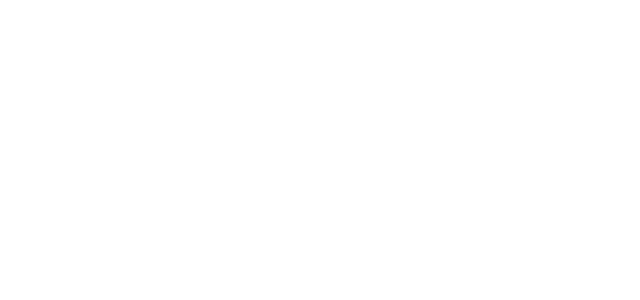
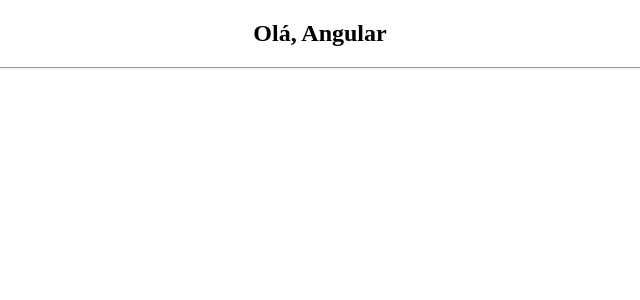
Before and after one commit to MatheusNakai/Linguagensdeprogramacao2, an Angular app in the folder projetos_angular/firs-app/: page / in a window 1280 px wide. Shown: the top 300 px of the page, without its empty margins (328-968 px from the left). Built offline with nearby package versions, Linux system fonts and the light colour scheme.

Commit message:
creating a css file to component

```diff
--- /dev/null
+++ b/projetos_angular/firs-app/src/app/ola-angular/ola-angular.component.css
@@ -0,0 +1,6 @@
+div{
+    width: 1280px;
+    margin:auto;
+    text-align: center;
+
+}
--- a/projetos_angular/firs-app/src/app/ola-angular/ola-angular.component.html
+++ b/projetos_angular/firs-app/src/app/ola-angular/ola-angular.component.html
@@ -0,0 +1,4 @@
+<div>
+    <h2>Olá, Angular</h2>
+    <hr>
+</div>
--- a/projetos_angular/firs-app/src/app/ola-angular/ola-angular.component.ts
+++ b/projetos_angular/firs-app/src/app/ola-angular/ola-angular.component.ts
@@ -3,7 +3,8 @@
 @Component({
     selector: "ola-angular",
     //template: ``
-    templateUrl: "./ola-angular.component.html"
+    templateUrl: "./ola-angular.component.html",
+    styleUrls: ["./ola-angular.component.css"]
 })
 export class OlaAangularComponent {
 
```
